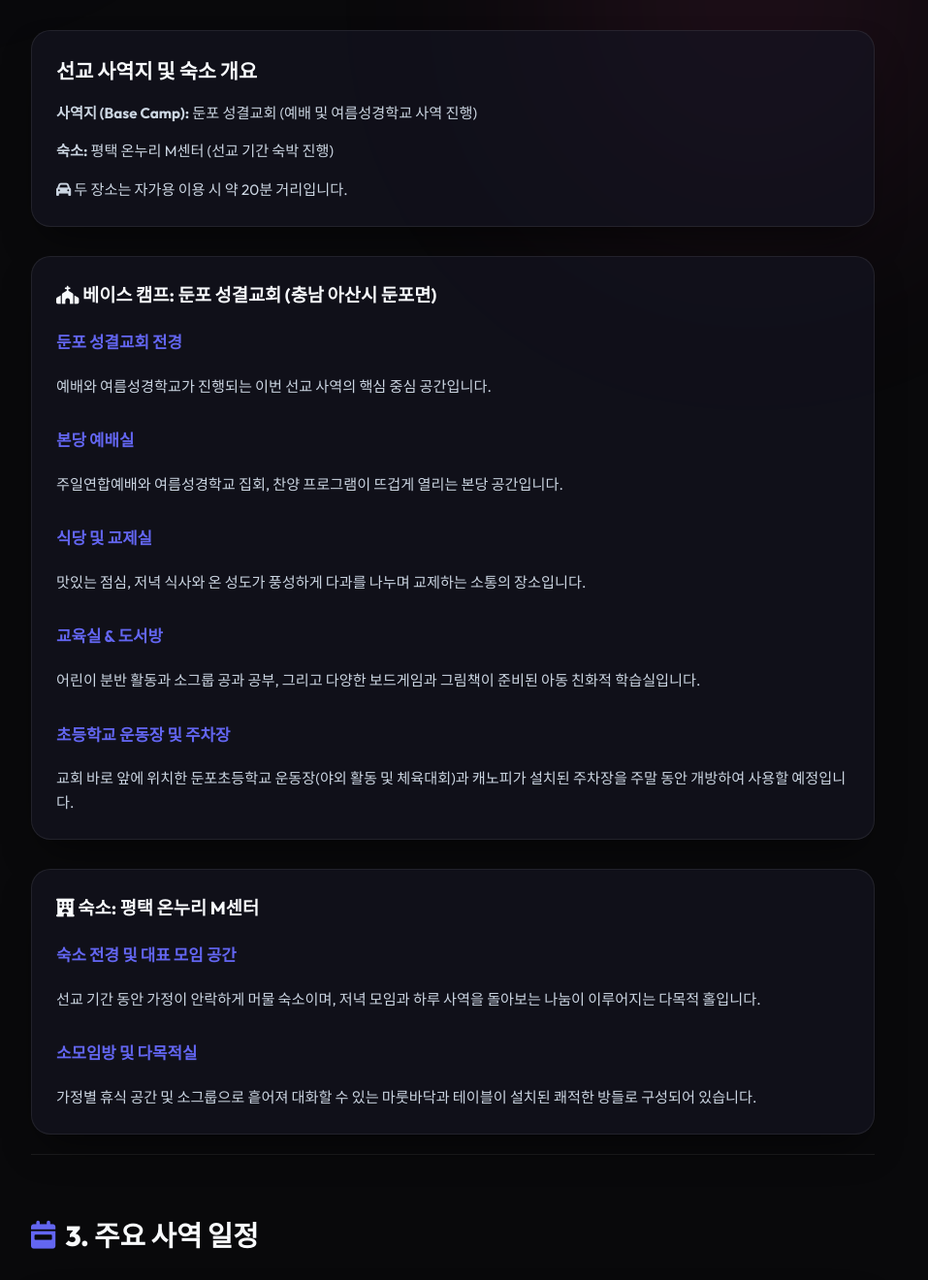
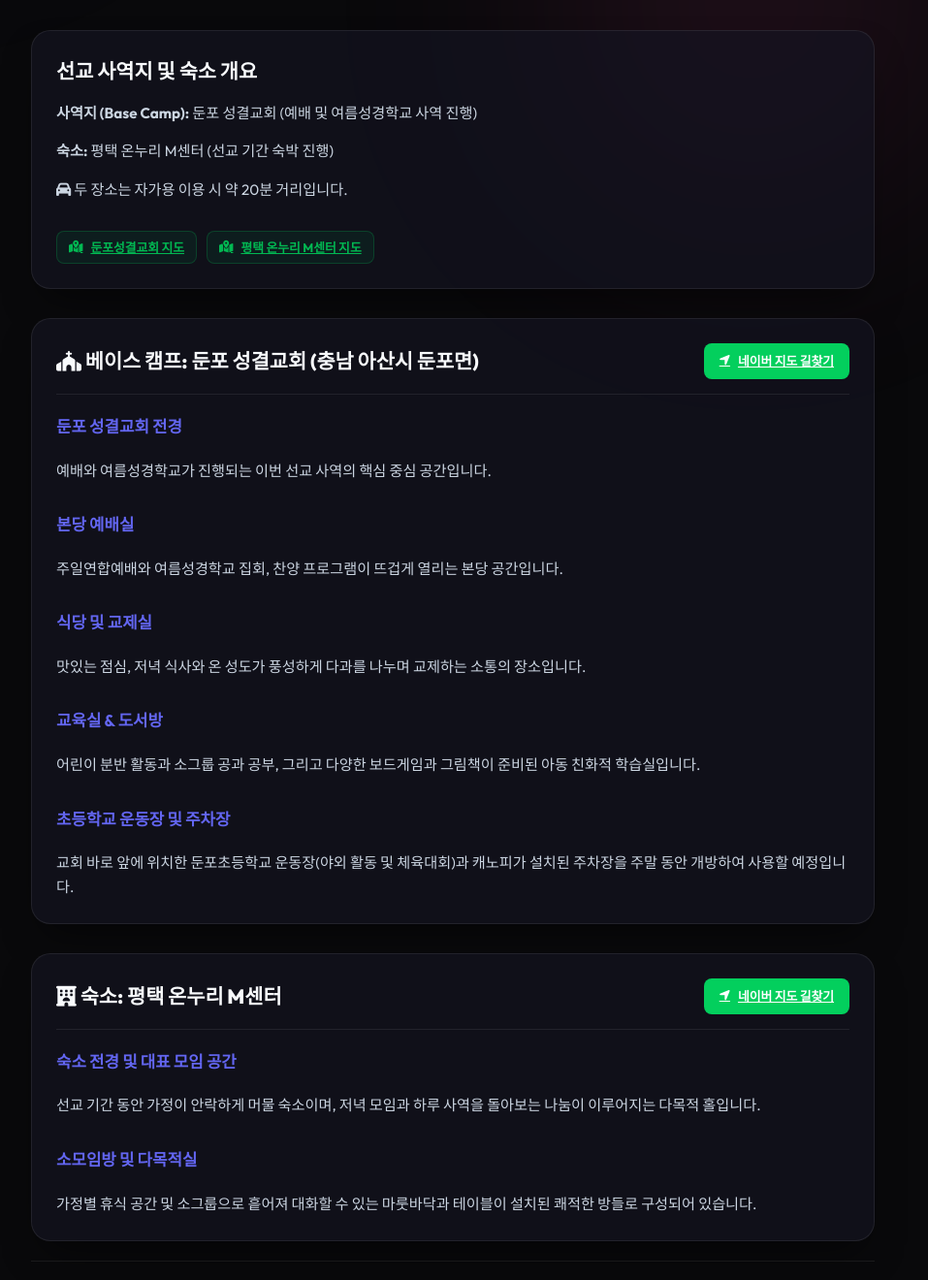
Before and after one commit to crossbow02/2026-summer-ubd, a Flask app: page /intro in a window 1280 px wide. Shown: the part 603-1923 px from the top of the page at 97% size, without its empty margins (313-1270 px from the left). Run offline with Flask 3, Linux system fonts and the light colour scheme; the visitor is signed in with stand-in values (Sample User, id 1).

Commit message:
Add Naver Map link buttons to Dunpo Church and Pyeongtaek Onnuri M Center in intro.html

```diff
--- a/templates/intro.html
+++ b/templates/intro.html
@@ -54,13 +54,26 @@
                                     <p><strong>사역지 (Base Camp):</strong> 둔포 성결교회 (예배 및 여름성경학교 사역 진행)</p>
                                     <p><strong>숙소:</strong> 평택 온누리 M센터 (선교 기간 숙박 진행)</p>
                                     <p class="text-muted"><i class="fa-solid fa-car"></i> 두 장소는 자가용 이용 시 약 20분 거리입니다.</p>
+                                    <div style="margin-top: 15px; display: flex; flex-wrap: wrap; gap: 10px;">
+                                        <a href="https://map.naver.com/p/search/둔포성결교회" target="_blank" rel="noopener noreferrer" class="btn btn-secondary btn-sm" style="background: rgba(3, 207, 93, 0.08); border-color: rgba(3, 207, 93, 0.2); color: #02b852; font-weight: 700;">
+                                            <i class="fa-solid fa-map-location-dot"></i> 둔포성결교회 지도
+                                        </a>
+                                        <a href="https://map.naver.com/p/search/평택온누리M센터" target="_blank" rel="noopener noreferrer" class="btn btn-secondary btn-sm" style="background: rgba(3, 207, 93, 0.08); border-color: rgba(3, 207, 93, 0.2); color: #02b852; font-weight: 700;">
+                                            <i class="fa-solid fa-map-location-dot"></i> 평택 온누리 M센터 지도
+                                        </a>
+                                    </div>
                                 </div>
                             </div>
                         </div>
 
                         <!-- Venue Details: Dunpo Church -->
                         <div class="pt-card glass">
-                            <h3 style="margin-bottom: 20px;"><i class="fa-solid fa-church"></i> 베이스 캠프: 둔포 성결교회 (충남 아산시 둔포면)</h3>
+                            <div style="display: flex; justify-content: space-between; align-items: center; flex-wrap: wrap; gap: 15px; margin-bottom: 20px; border-bottom: 1px solid var(--border-color); padding-bottom: 15px;">
+                                <h3 style="margin: 0; font-size: 1.3rem; font-weight: 800;"><i class="fa-solid fa-church"></i> 베이스 캠프: 둔포 성결교회 (충남 아산시 둔포면)</h3>
+                                <a href="https://map.naver.com/p/search/둔포성결교회" target="_blank" rel="noopener noreferrer" class="btn btn-primary btn-sm" style="background: #03cf5d; border: none; color: white; font-weight: 700; padding: 8px 16px; border-radius: 8px;">
+                                    <i class="fa-solid fa-location-arrow"></i> 네이버 지도 길찾기
+                                </a>
+                            </div>
                             <div class="pt-grid-cards">
                                 <!-- Base cover -->
                                 <div class="pt-card-row">
@@ -102,7 +115,12 @@
 
                         <!-- Venue Details: Onnuri M Center -->
                         <div class="pt-card glass">
-                            <h3 style="margin-bottom: 20px;"><i class="fa-solid fa-hotel"></i> 숙소: 평택 온누리 M센터</h3>
+                            <div style="display: flex; justify-content: space-between; align-items: center; flex-wrap: wrap; gap: 15px; margin-bottom: 20px; border-bottom: 1px solid var(--border-color); padding-bottom: 15px;">
+                                <h3 style="margin: 0; font-size: 1.3rem; font-weight: 800;"><i class="fa-solid fa-hotel"></i> 숙소: 평택 온누리 M센터</h3>
+                                <a href="https://map.naver.com/p/search/평택온누리M센터" target="_blank" rel="noopener noreferrer" class="btn btn-primary btn-sm" style="background: #03cf5d; border: none; color: white; font-weight: 700; padding: 8px 16px; border-radius: 8px;">
+                                    <i class="fa-solid fa-location-arrow"></i> 네이버 지도 길찾기
+                                </a>
+                            </div>
                             <div class="pt-grid-cards">
                                 <!-- M Center cover -->
                                 <div class="pt-card-row">
```
